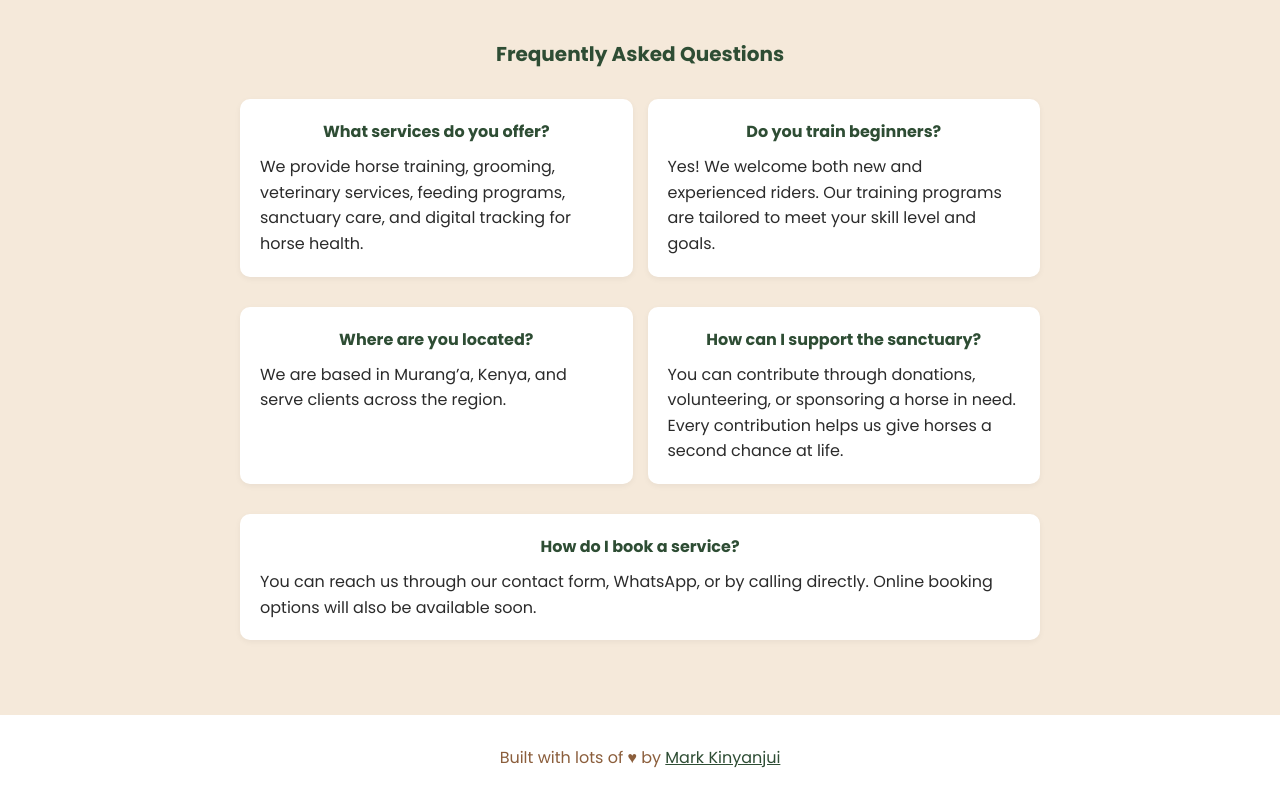
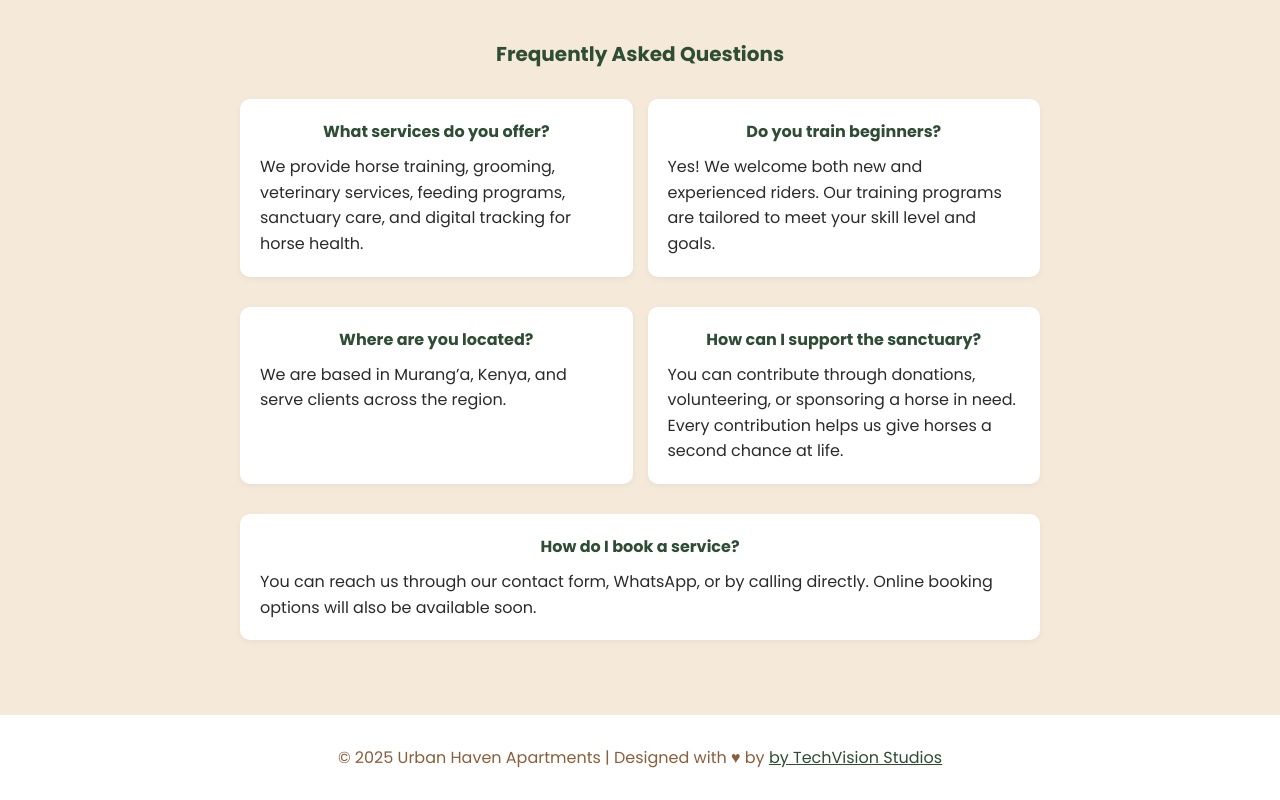
Before and after one commit to de-scientist/urban-haven, a website built with Vite: page index.html in a window 1280 px wide. Shown: the part 7803-8603 px from the top of the page. Built offline with nearby package versions, Linux system fonts and the light colour scheme; files whose address does not match are found by name.

```diff
--- a/index.html
+++ b/index.html
@@ -986,8 +986,8 @@
     <!-- Footer -->
     <footer class="footer">
       <p class="footer-text">
-        Built with lots of &hearts; by
-        <a href="https://github.com/de-scientist/" target="_blank">Mark Kinyanjui</a>
+        © 2025 Urban Haven Apartments | Designed with  &hearts; by
+        <a href="https://github.com/de-scientist/" target="_blank">by TechVision Studios</a>
       </p>
     </footer>
     <!-- End of the footer -->
```
